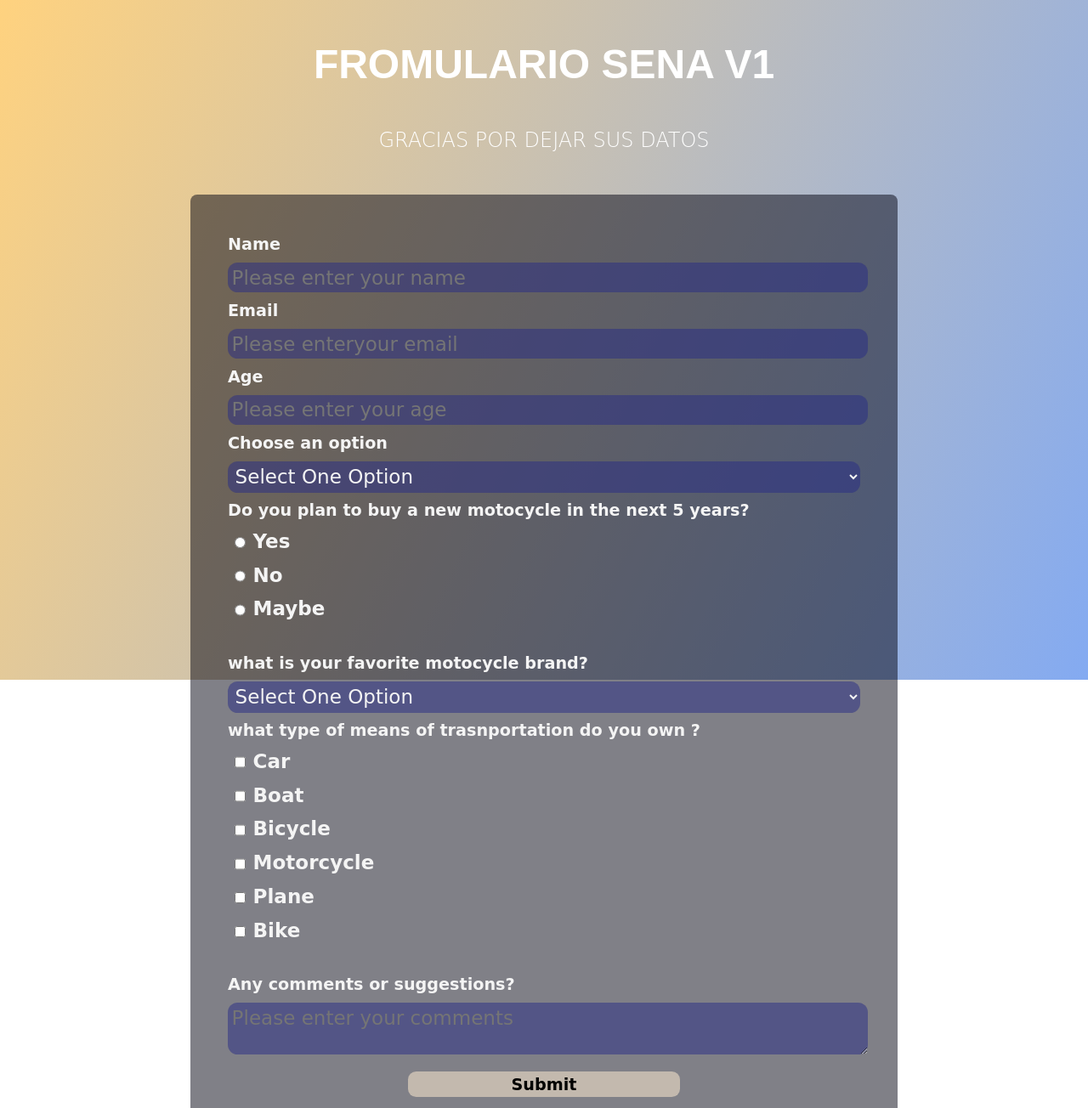
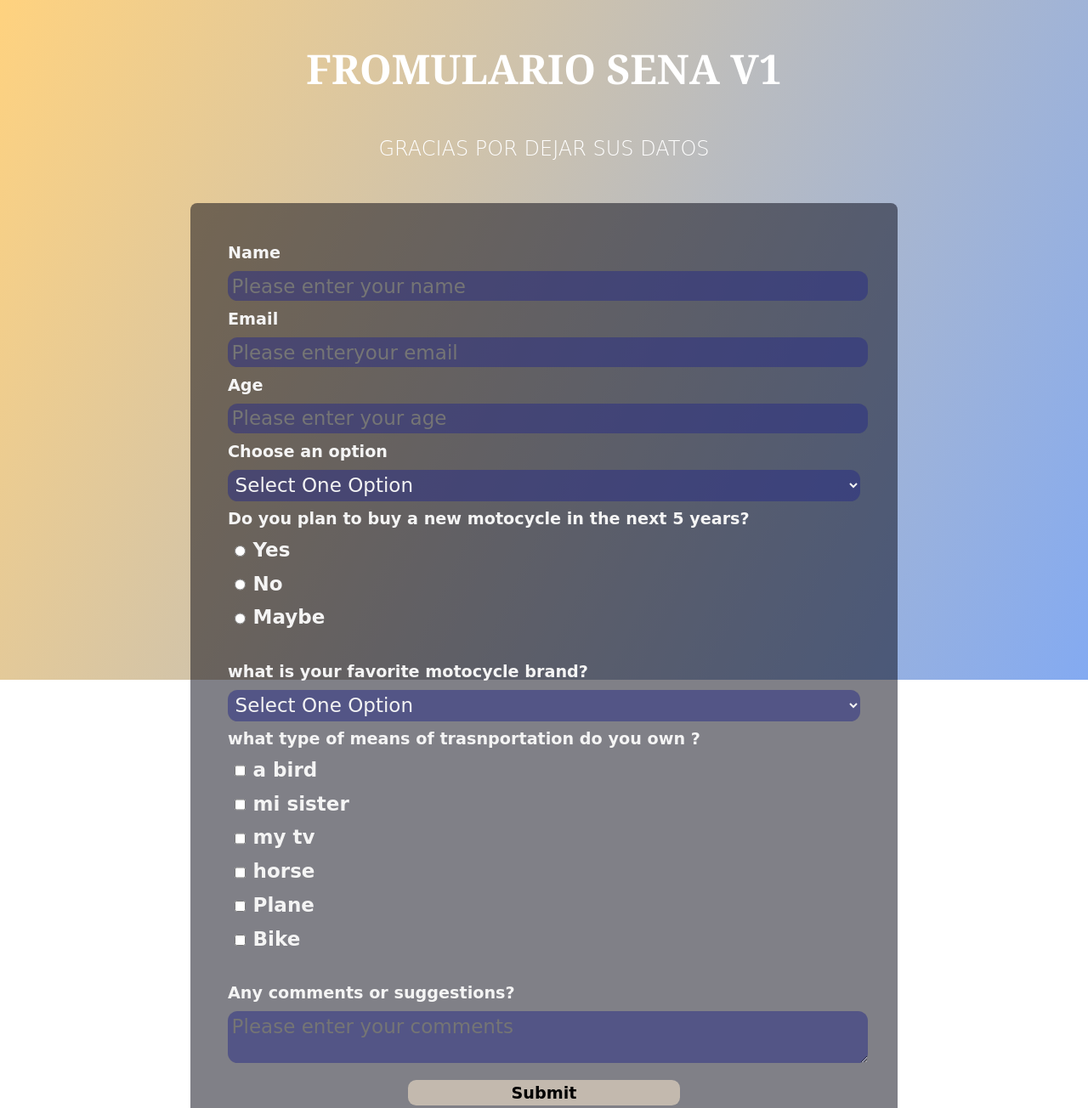
Before and after one commit to Gamer-Sm/Formulario, a plain HTML site: page index.html in a window 1280 px wide. Shown: the top 1304 px of the page at 85% size. Drawn offline with Linux system fonts and the light colour scheme.

Commit message:
transportation,options a bird, sister, tv, horse,color body white,font-family times new roman

```diff
--- a/index.html
+++ b/index.html
@@ -76,7 +76,7 @@
 
         <label for="dropdown"
           >what type of means of trasnportation do you own ?
-          <label><input class="inline" value="car" type="checkbox" />Car</label>
+          <label><input class="inline" value="car" type="checkbox" />a bird</label>
           <label
             ><input
               class="inline"
@@ -84,7 +84,7 @@
               id="vehicle3"
               name="Boat"
               value="Boat"
-            />Boat</label
+            />mi sister</label
           >
           <label
             ><input
@@ -93,7 +93,7 @@
               id="vehicle4"
               name="Bicycle"
               value="Bicycle"
-            />Bicycle</label
+            />my tv</label
           >
           <label
             ><input
@@ -102,7 +102,7 @@
               id="vehicle5"
               name="Motorcycle"
               value="Motorcycle"
-            />Motorcycle</label
+            />horse</label
           >
           <label
             ><input
--- a/styles.css
+++ b/styles.css
@@ -23,7 +23,7 @@
 }
 
 h1 {
-    font-family: Arial, Helvetica, sans-serif;
+    font-family: Georgia, 'Times New Roman', Times, serif, Helvetica, sans-serif;
     font-weight: bold;
     text-align: center;
     margin: 1em auto;
```
